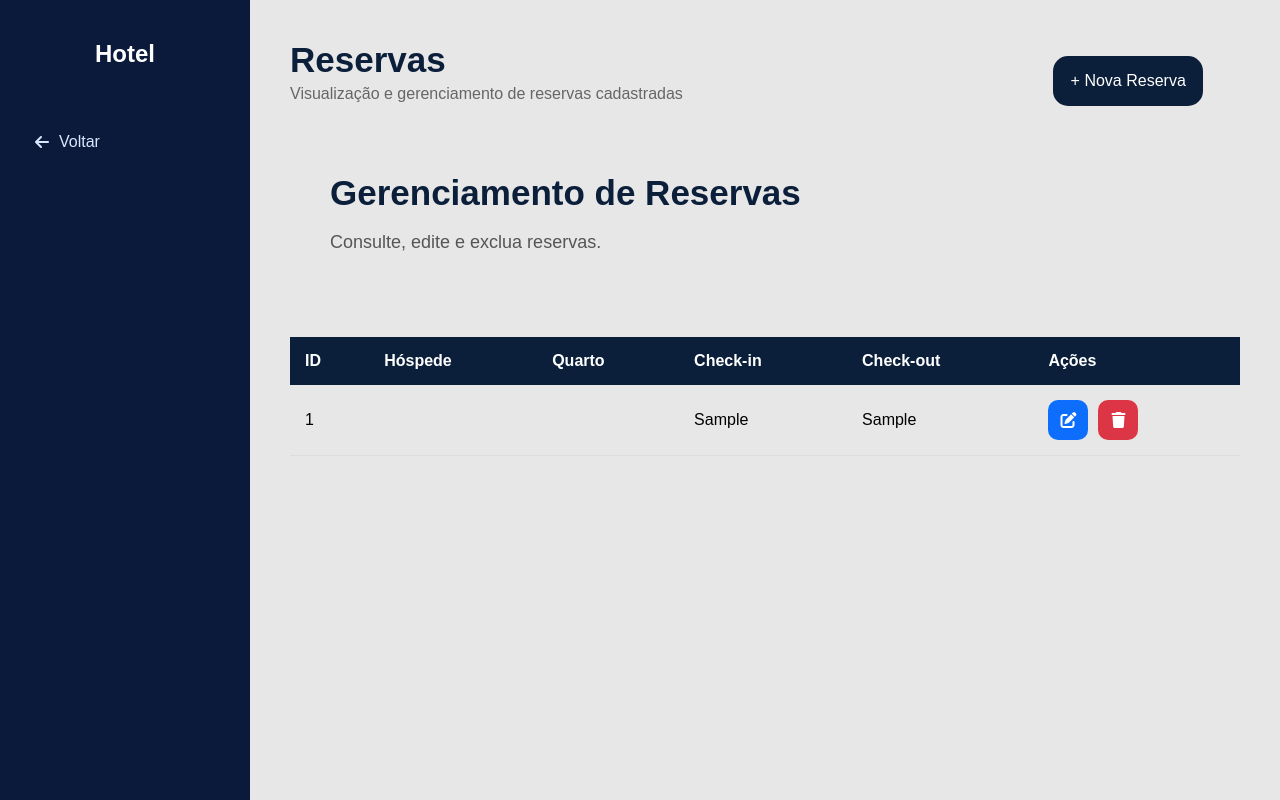
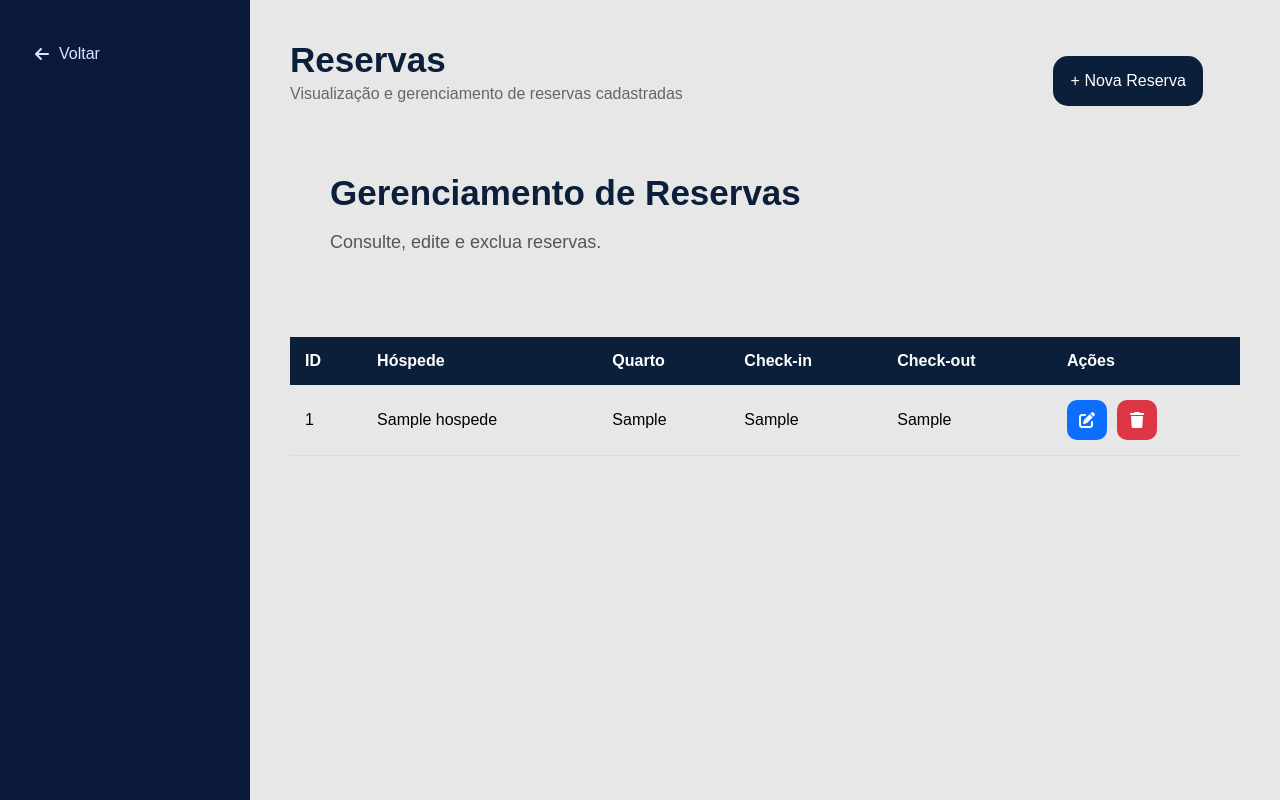
Before and after one commit to Guilinuxos/HOTEL, a FastAPI app: page /reservas in a window 1280 px wide. Run offline with FastAPI, Linux system fonts and the light colour scheme; tables that the repository leaves empty or names only in its code hold one stand-in row (values such as "Sample post").

Commit message:
logo removida

```diff
--- a/templates/reservas.html
+++ b/templates/reservas.html
@@ -12,9 +12,6 @@
 <body>
 
     <div class="sidebar">
-        <div class="logo_sidebar">
-            <h2>Hotel</h2>
-        </div>
         <nav>
             <a href="/"><i class="fa-solid fa-arrow-left"></i>
                 Voltar
@@ -54,8 +51,8 @@
                 {% for reserva in reservas %}
                 <tr>
                     <td>{{ reserva.id }}</td>
-                    <td>{{ reserva.nome_hospede }}</td>
-                    <td>{{ reserva.numero_quarto }}</td>
+                    <td>{{ reserva.hospede }}</td>
+                    <td>{{ reserva.quarto }}</td>
                     <td>{{ reserva.data_entrada }}</td>
                     <td>{{ reserva.data_saida }}</td>
                     <td>
```
